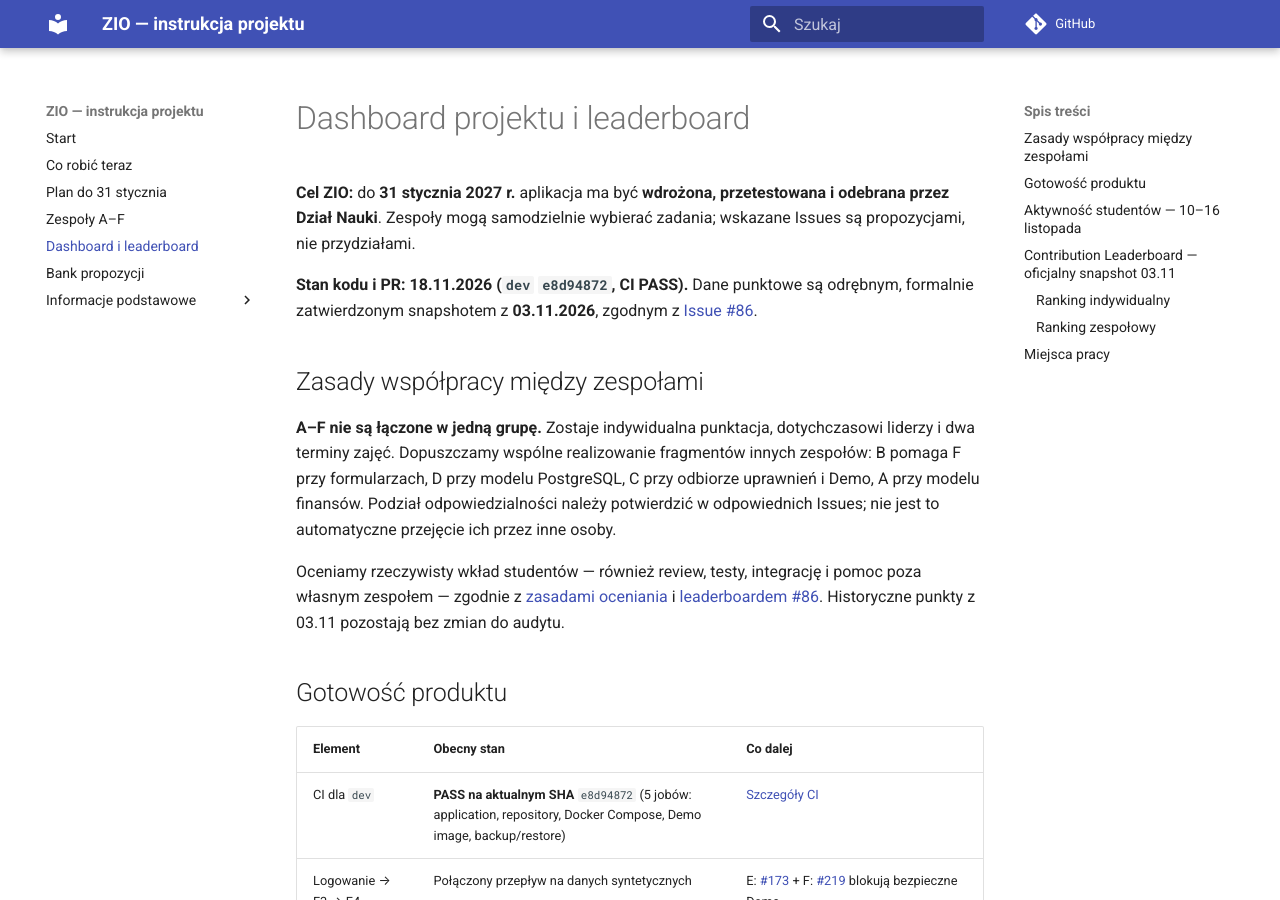
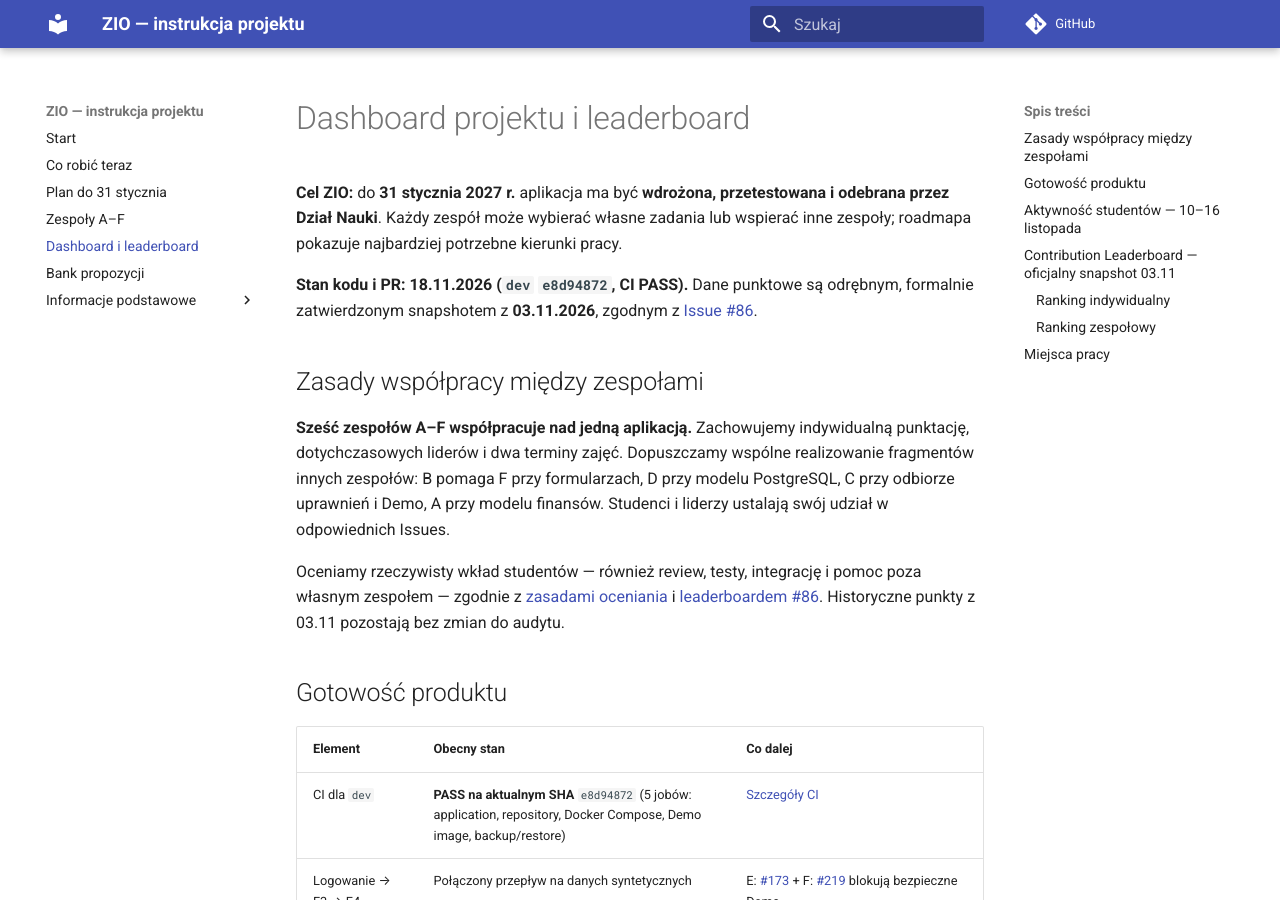
Before and after one commit to zio-wi-pb-mc/pb-science-office-manual, an MkDocs documentation site: the page built from manual/19-dashboard-projektu.md, in a window 1280 px wide and 900 px high. Built offline with MkDocs 1.6.1 and Material for MkDocs 9.7.7, drawn with Linux system fonts in a browser that asks for light colours; comment, search, counter and statistics services are not loaded; some of the changed text lies outside the part shown.

Commit message:
docs: concise positive guidance and flexible interim milestones

```diff
--- a/manual/19-dashboard-projektu.md
+++ b/manual/19-dashboard-projektu.md
@@ -1,12 +1,12 @@
 # Dashboard projektu i leaderboard
 
-**Cel ZIO:** do **31 stycznia 2027 r.** aplikacja ma być **wdrożona, przetestowana i odebrana przez Dział Nauki**. Zespoły mogą samodzielnie wybierać zadania; wskazane Issues są propozycjami, nie przydziałami.
+**Cel ZIO:** do **31 stycznia 2027 r.** aplikacja ma być **wdrożona, przetestowana i odebrana przez Dział Nauki**. Każdy zespół może wybierać własne zadania lub wspierać inne zespoły; roadmapa pokazuje najbardziej potrzebne kierunki pracy.
 
 **Stan kodu i PR: 18.11.2026 (`dev` `e8d94872`, CI PASS).** Dane punktowe są odrębnym, formalnie zatwierdzonym snapshotem z **03.11.2026**, zgodnym z [Issue #86](https://github.com/zio-wi-pb-mc/pb-science-office/issues/86).
 
 ## Zasady współpracy między zespołami
 
-**A–F nie są łączone w jedną grupę.** Zostaje indywidualna punktacja, dotychczasowi liderzy i dwa terminy zajęć. Dopuszczamy wspólne realizowanie fragmentów innych zespołów: B pomaga F przy formularzach, D przy modelu PostgreSQL, C przy odbiorze uprawnień i Demo, A przy modelu finansów. Podział odpowiedzialności należy potwierdzić w odpowiednich Issues; nie jest to automatyczne przejęcie ich przez inne osoby.
+**Sześć zespołów A–F współpracuje nad jedną aplikacją.** Zachowujemy indywidualną punktację, dotychczasowych liderów i dwa terminy zajęć. Dopuszczamy wspólne realizowanie fragmentów innych zespołów: B pomaga F przy formularzach, D przy modelu PostgreSQL, C przy odbiorze uprawnień i Demo, A przy modelu finansów. Studenci i liderzy ustalają swój udział w odpowiednich Issues.
 
 Oceniamy rzeczywisty wkład studentów — również review, testy, integrację i pomoc poza własnym zespołem — zgodnie z [zasadami oceniania](08-ocenianie.md) i [leaderboardem #86](https://github.com/zio-wi-pb-mc/pb-science-office/issues/86). Historyczne punkty z 03.11 pozostają bez zmian do audytu.
 
@@ -82,7 +82,7 @@ Poniższa punktacja pozostaje bez zmian do przeliczenia według [zasad #86](http
 | 4 | F | **6** | 4 | **1.50** |
 | 6 | E | **0** | 3 | **0.00** |
 
-**Ważne:** zero punktów z 03.11 nie jest informacją o braku aktywności po tej dacie. Przed nowym rankingiem wymagany jest audyt PR/Issues i peer review — nie dopisujemy punktów automatycznie.
+**Ważne:** punktacja jest historycznym snapshotem z 03.11. Nowy ranking powstanie po sprawdzeniu PR/Issues i peer review zgodnie z zasadami #86.
 
 ## Miejsca pracy
 
```
